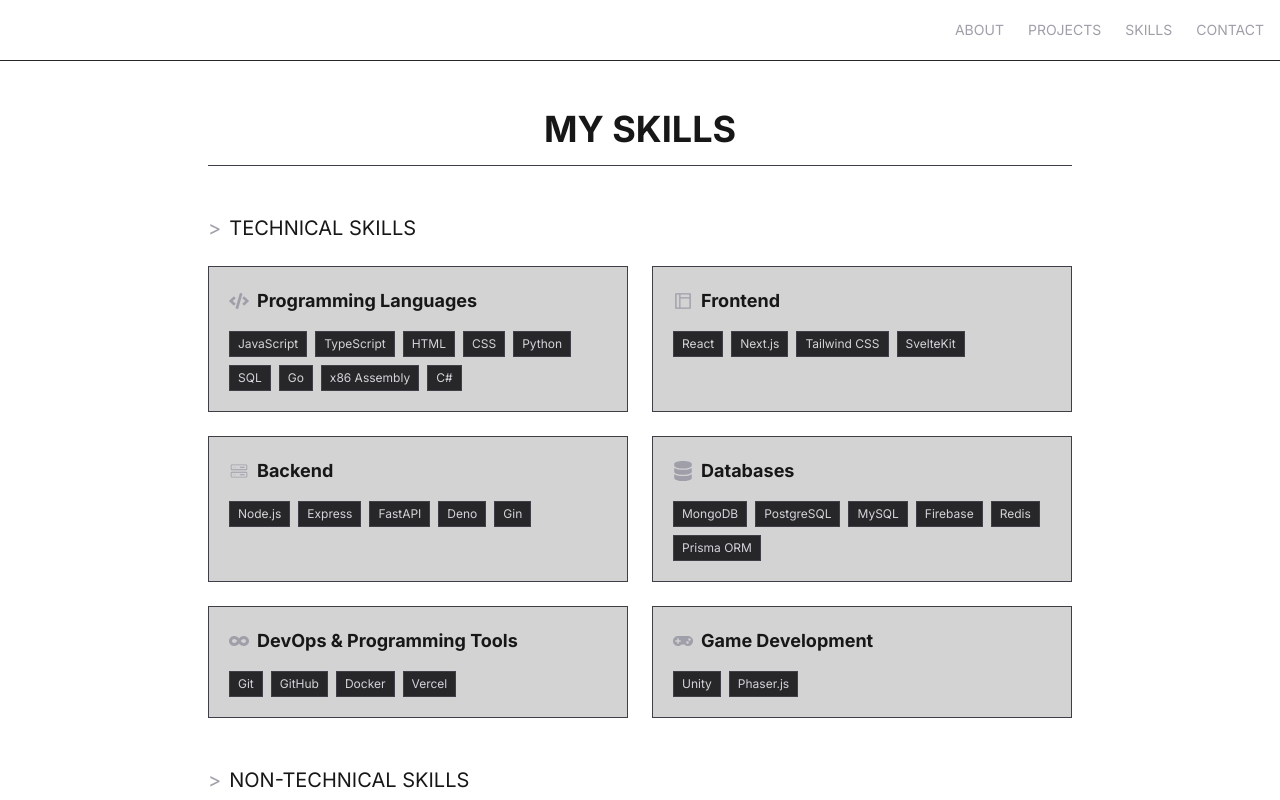
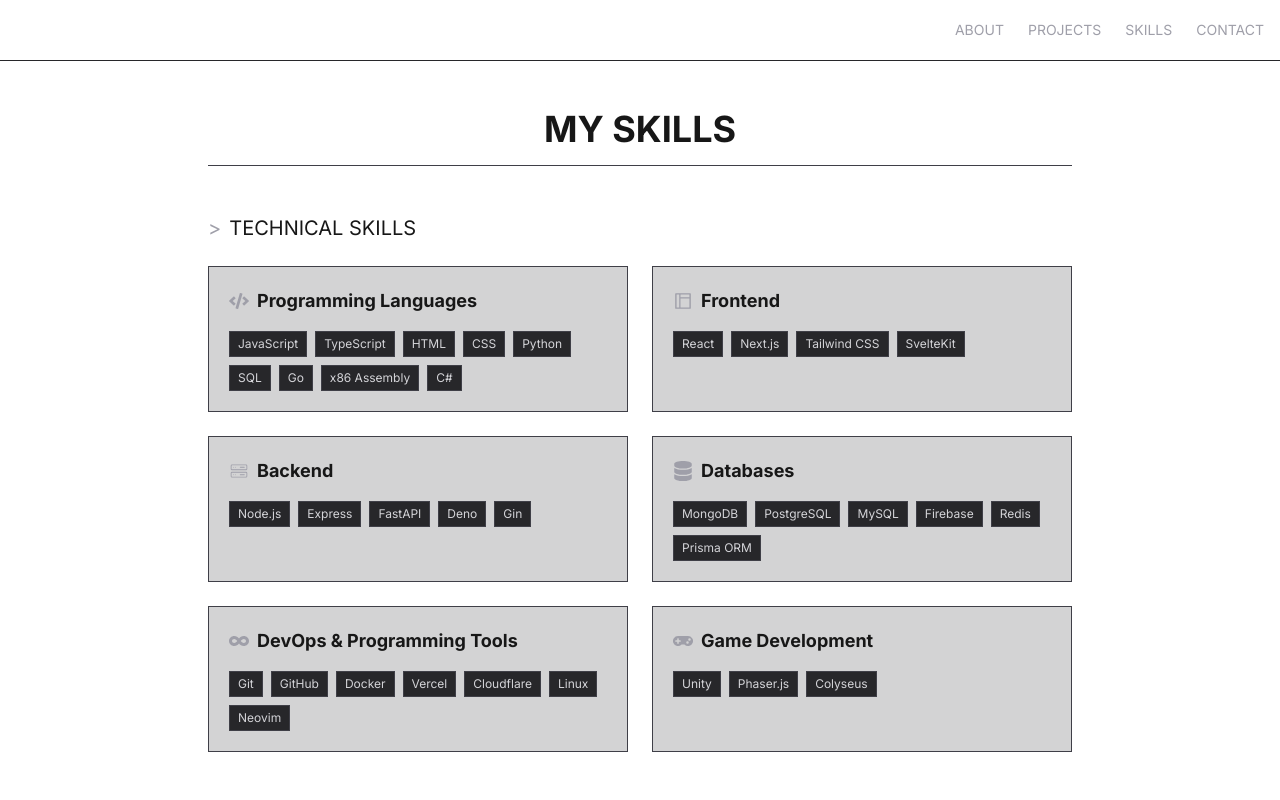
Before and after one commit to johncmanuel/cpsc349, a Next.js app in the folder portfolio/: page /skills in a window 1280 px wide. Shown: the top 800 px of the page. Built offline with nearby package versions, Linux system fonts and the light colour scheme.

Commit message:
update skills

```diff
--- a/portfolio/src/data/skills.tsx
+++ b/portfolio/src/data/skills.tsx
@@ -56,13 +56,21 @@ export const skillCategories: SkillCategory[] = [
   {
     name: "DevOps & Programming Tools",
     icon: <FaInfinity className="h-5 w-5" />,
-    skills: ["Git", "GitHub", "Docker", "Vercel"],
+    skills: [
+      "Git",
+      "GitHub",
+      "Docker",
+      "Vercel",
+      "Cloudflare",
+      "Linux",
+      "Neovim"
+    ],
     type: "technical"
   },
   {
     name: "Game Development",
     icon: <FaGamepad className="h-5 w-5" />,
-    skills: ["Unity", "Phaser.js"],
+    skills: ["Unity", "Phaser.js", "Colyseus"],
     type: "technical"
   },
 
```
